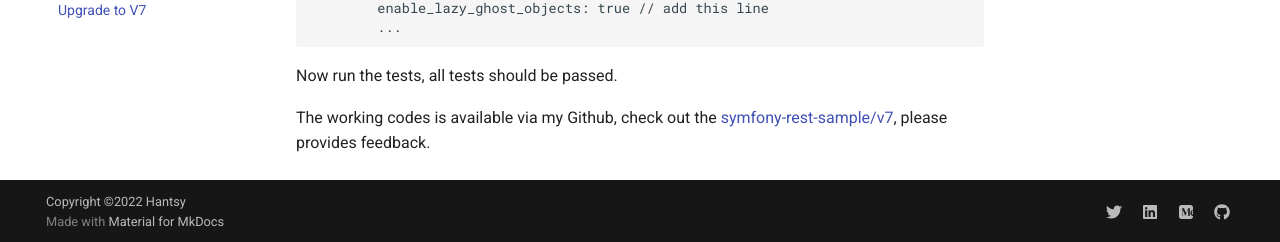
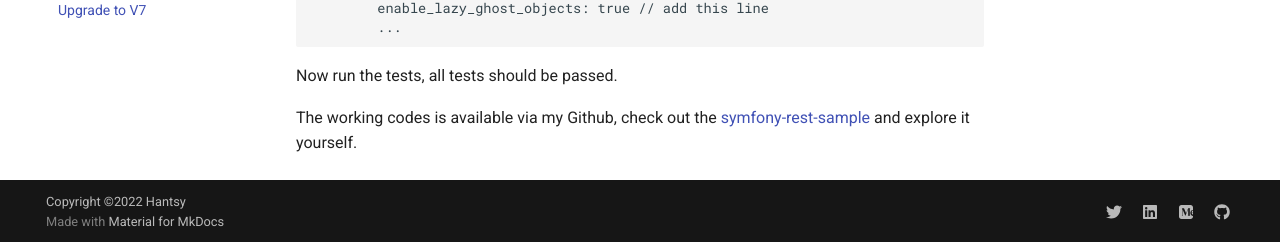
Before and after one commit to hantsy/symfony-rest-sample, an MkDocs documentation site: the page built from docs/tips/v7.md, in a window 1280 px wide and 900 px high, scrolled down 4047 px. Shown: the part 655-897 px from the top of the window. Built offline with MkDocs 1.6.1 and Material for MkDocs 9.7.7, drawn with Linux system fonts in a browser that asks for light colours; comment, search, counter and statistics services are not loaded.

Commit message:
chore: clean codes

```diff
--- a/docs/tips/v7.md
+++ b/docs/tips/v7.md
@@ -225,4 +225,4 @@ doctrine:
 
 Now run the tests, all tests should be passed.
 
-The working codes is available via my Github, check out the [symfony-rest-sample/v7](https://github.com/hantsy/symfony-rest-sample/tree/v7), please provides feedback.
+The working codes is available via my Github, check out the [symfony-rest-sample](https://github.com/hantsy/symfony-rest-sample) and explore it yourself.
```
